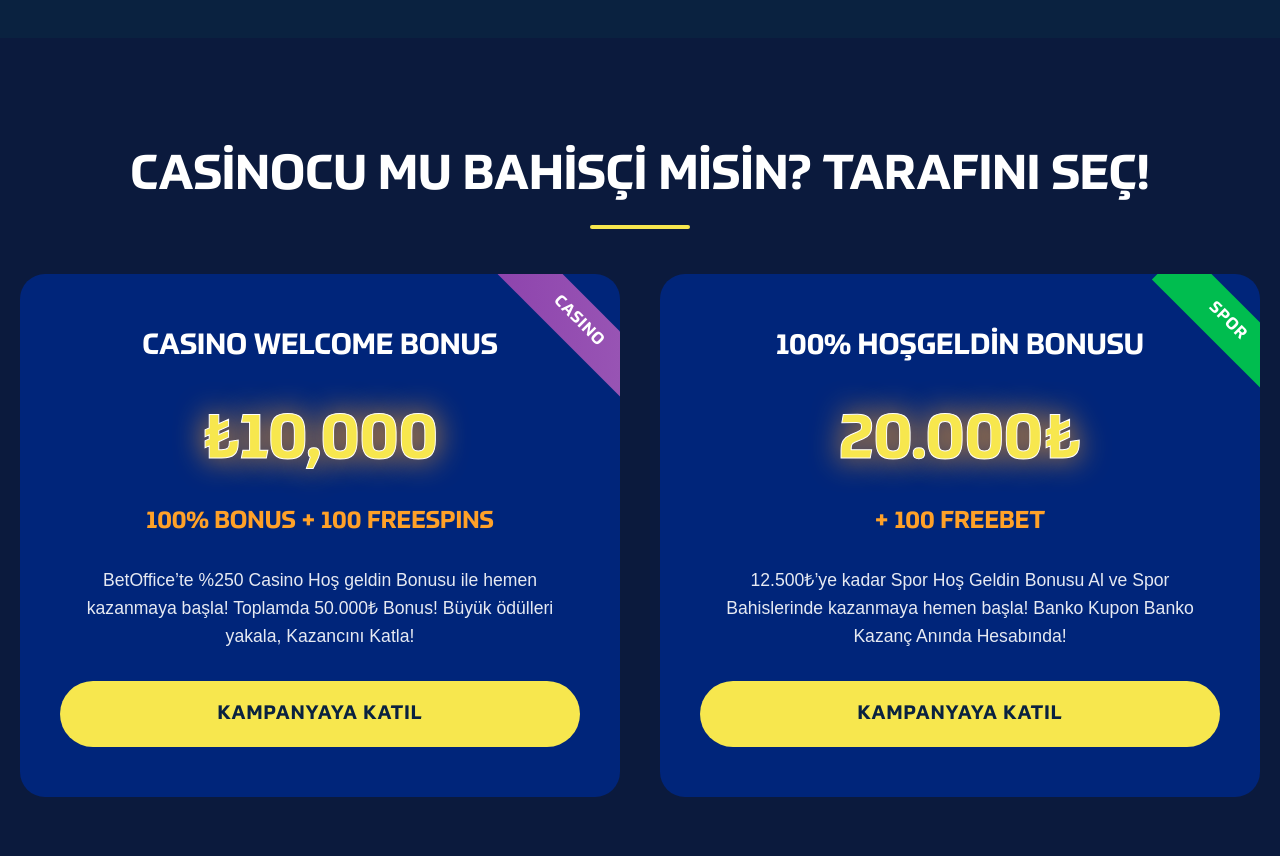
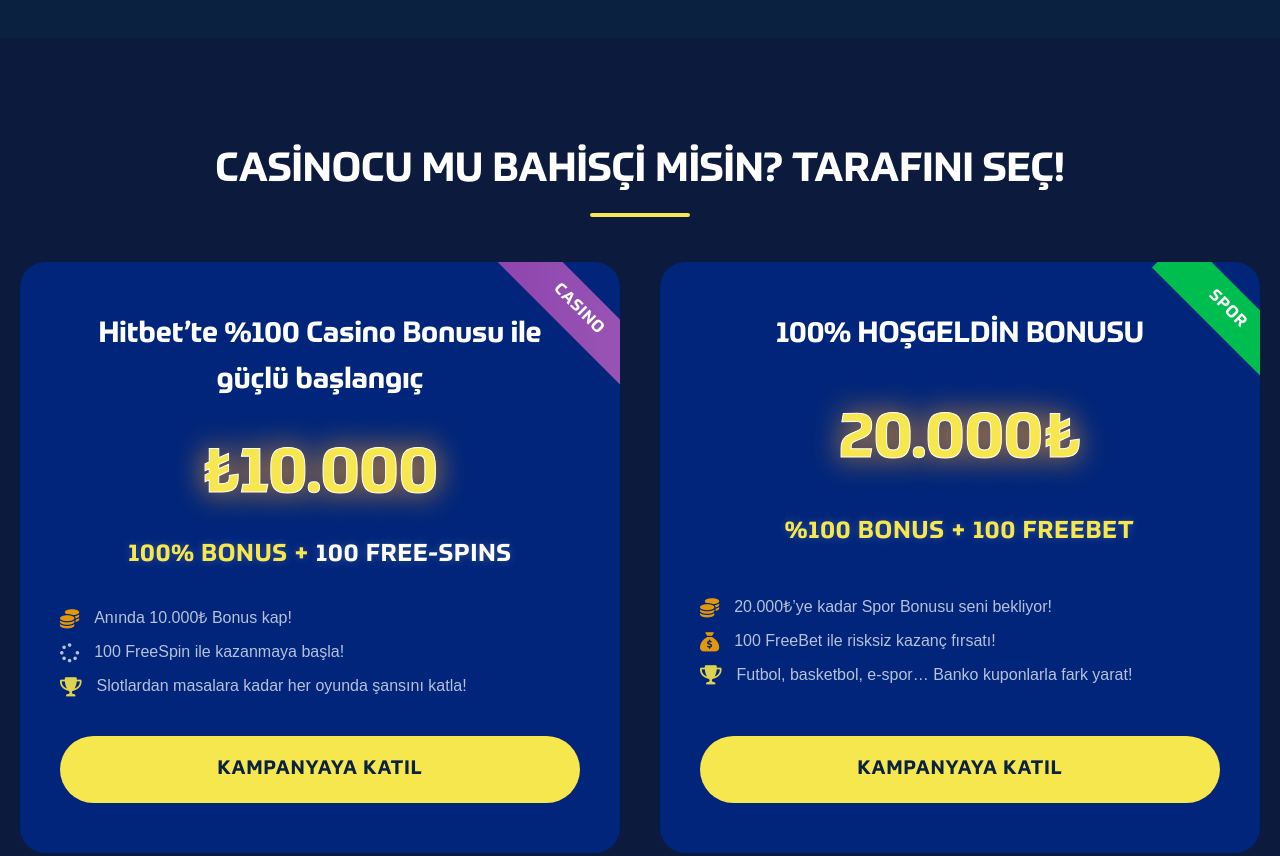
Before and after one commit to Landing-push/Hitbet, a plain HTML site: page index.html in a window 1280 px wide. Shown: the part 1100-1956 px from the top of the page. Drawn offline with Linux system fonts and the light colour scheme; files whose address does not match are found by name; a web font is replaced by a local one.

Commit message:
include icons

```diff
--- a/index.html
+++ b/index.html
@@ -6,6 +6,10 @@
     <title>hitbet - Premium Sports Betting & Casino</title>
     <meta name="description" content="Join hitbet for the ultimate sports betting and casino experience. Get up to 200% welcome bonus!">
     <link rel="stylesheet" href="./style.css">
+    <!-- Link to Font Awesome icons -->
+<link rel="stylesheet" href="https://cdnjs.cloudflare.com/ajax/libs/font-awesome/6.4.0/css/all.min.css">
+
+
     <link href="https://cdnjs.cloudflare.com/ajax/libs/font-awesome/6.0.0/css/all.min.css" rel="stylesheet">
    <link href="https://fonts.googleapis.com/css2?family=Orbitron:wght@400;500;600;700;800;900&display=swap" rel="stylesheet">
 
@@ -89,15 +93,22 @@
         <h2 class="section-title">CASİNOCU MU BAHİSÇİ MİSİN? TARAFINI SEÇ!</h2>
         <div class="bonus-grid">
             <!-- Casino Bonus Card -->
-   <div class="bonus-card">
+  <!-- Casino Bonus Card -->
+<div class="bonus-card">
     <div class="bonus-ribbon casino">CASINO</div>
-    <div class="bonus-title">CASINO WELCOME BONUS</div>
-    <div class="bonus-amount">₺10,000</div>
-    <div class="bonus-extra">100% BONUS + 100 FREESPINS</div>
-    <div class="bonus-description">
-        BetOffice’te %250 Casino Hoş geldin Bonusu ile hemen kazanmaya başla! Toplamda 50.000₺ Bonus! Büyük ödülleri yakala, Kazancını Katla! </div>
+    <div class="bonus-title">Hitbet’te %100 Casino Bonusu ile güçlü başlangıç</div>
+    <div class="bonus-amount">₺10.000</div>
+    <div class="bonus-extra">100% BONUS + <span style="color: white;">100 FREE-SPINS</span></div>
+     <div class="bonus-description">
+        <ul class="bonus-list">
+            <li><i class="fas fa-coins"></i> Anında 10.000₺ Bonus kap!</li>
+            <li><i class="fas fa-spinner"></i> 100 FreeSpin ile kazanmaya başla!</li>
+            <li><i class="fas fa-trophy"></i> Slotlardan masalara kadar her oyunda şansını katla!</li>
+        </ul>
+    </div>
     <a href="#" class="btn-primary">KAMPANYAYA KATIL</a>
 </div>
+
 
 
             <!-- Sports Bonus Card -->
@@ -105,10 +116,14 @@
                 <div class="bonus-ribbon sports">SPOR</div>
                 <div class="bonus-title">100% HOŞGELDİN BONUSU</div>
                 <div class="bonus-amount">20.000₺</div>
-                <div class="bonus-extra">+ 100 FREEBET</div>
-                <div class="bonus-description">
-                    12.500₺’ye kadar Spor Hoş Geldin Bonusu Al ve Spor Bahislerinde kazanmaya hemen başla! Banko Kupon Banko Kazanç Anında Hesabında!
-                </div>
+                <div class="bonus-extra">%100 BONUS + 100 FREEBET</div>
+                 <div class="bonus-description">
+        <ul class="bonus-list">
+            <li><i class="fas fa-coins"></i>20.000₺’ye kadar Spor Bonusu seni bekliyor!</li>
+            <li><i class="fa-solid fa-sack-dollar"></i> 100 FreeBet ile risksiz kazanç fırsatı!</li>
+            <li><i class="fas fa-trophy"></i> Futbol, basketbol, e-spor… Banko kuponlarla fark yarat!</li>
+        </ul>
+    </div>
                 <a href="#" class="btn-primary btn-sport">KAMPANYAYA KATIL</a>
             </div>
         </div>
--- a/style.css
+++ b/style.css
@@ -290,7 +290,7 @@
 .section-title {
   text-align: center;
  font-family: 'Prometo', sans-serif;
-  font-size: 3rem;
+  font-size: 2.5rem;
   font-weight: 700;
   color: white;
   margin-bottom: 60px;
@@ -375,11 +375,78 @@
   font-weight: 600;
 }
 
+.bonus-extra {
+  font-size: 1.5rem;
+  font-weight: 600;
+  color: #f7e74e;
+  margin-bottom: 30px;
+  text-transform: uppercase;
+  letter-spacing: 1px;
+  text-shadow: 0 0 10px rgba(255, 255, 255, 0.2);
+}
+
 .bonus-description {
-  font-size: 1.1rem;
-  line-height: 1.6;
+  font-size: 1.2rem;
+  line-height: 1.8;
   margin-bottom: 30px;
+  color: rgba(255, 255, 255, 0.8);
+  font-weight: 500;
   opacity: 0.9;
+  text-align: left
+  ;
+}
+
+/* Bonus List Styling */
+.bonus-list {
+  list-style: none;
+  padding: 0;
+  margin: 0;
+}
+
+.bonus-list li {
+  display: flex;
+  align-items: center;
+  font-size: 1rem;
+  margin-bottom: 5px;
+  transition: transform 0.3s ease;
+  opacity: 0;
+  animation: fadeInUp 0.5s forwards;
+}
+
+.bonus-list li i {
+  margin-right: 15px;
+  font-size: 1.2rem;
+  transition: transform 0.3s ease;
+}
+
+.bonus-list li:hover i {
+  transform: scale(1.2);
+}
+
+.bonus-list li:hover {
+  transform: translateX(10px);
+}
+
+.fa-check {
+  color: #4caf50; /* Green for checkmark */
+}
+
+
+.fa-sack-dollar {
+  color: #ffa500; /* Orange for money bag */
+}
+
+
+.fa-coins {
+  color: #ffa500; /* Orange for money bag */
+}
+
+.fa-spin {
+  color: #ff6347; /* Tomato for FreeSpin */
+}
+
+.fa-trophy {
+  color: #f7e74e; /* Yellow for trophy */
 }
 
 /* Footer */
```
